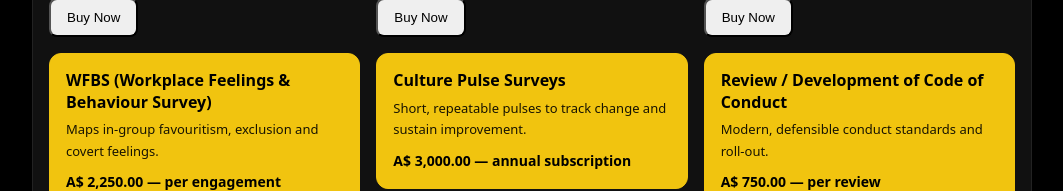
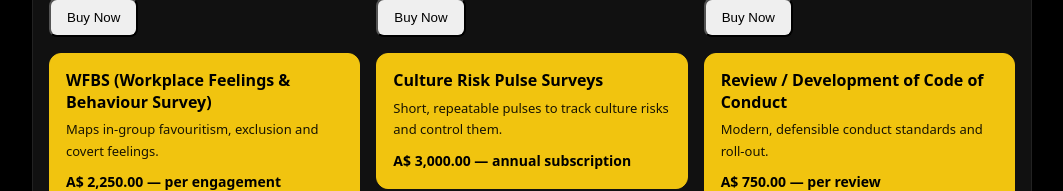
Before and after one commit to AlbertoRMelgoza/AdMeliorem, a Next.js app: page /products/culture-risk-diagnostic in a window 1280 px wide. Shown: the part 513-704 px from the top of the page, without its empty margins (108-1171 px from the left). Built offline with nearby package versions, Linux system fonts and the light colour scheme.

Commit message:
Update page.tsx

```diff
--- a/app/products/culture-risk-diagnostic/page.tsx
+++ b/app/products/culture-risk-diagnostic/page.tsx
@@ -56,9 +56,9 @@ const SUBPRODUCTS: Tile[] = [
   },
   {
     slug: "culture-pulse-surveys",
-    title: "Culture Pulse Surveys",
+    title: "Culture Risk Pulse Surveys",
     short:
-      "Short, repeatable pulses to track change and sustain improvement.",
+      "Short, repeatable pulses to track culture risks and control them.",
     priceLabel: "A$ 3,000.00 — annual subscription",
     fallbackPrice: 3000,
   },
```
